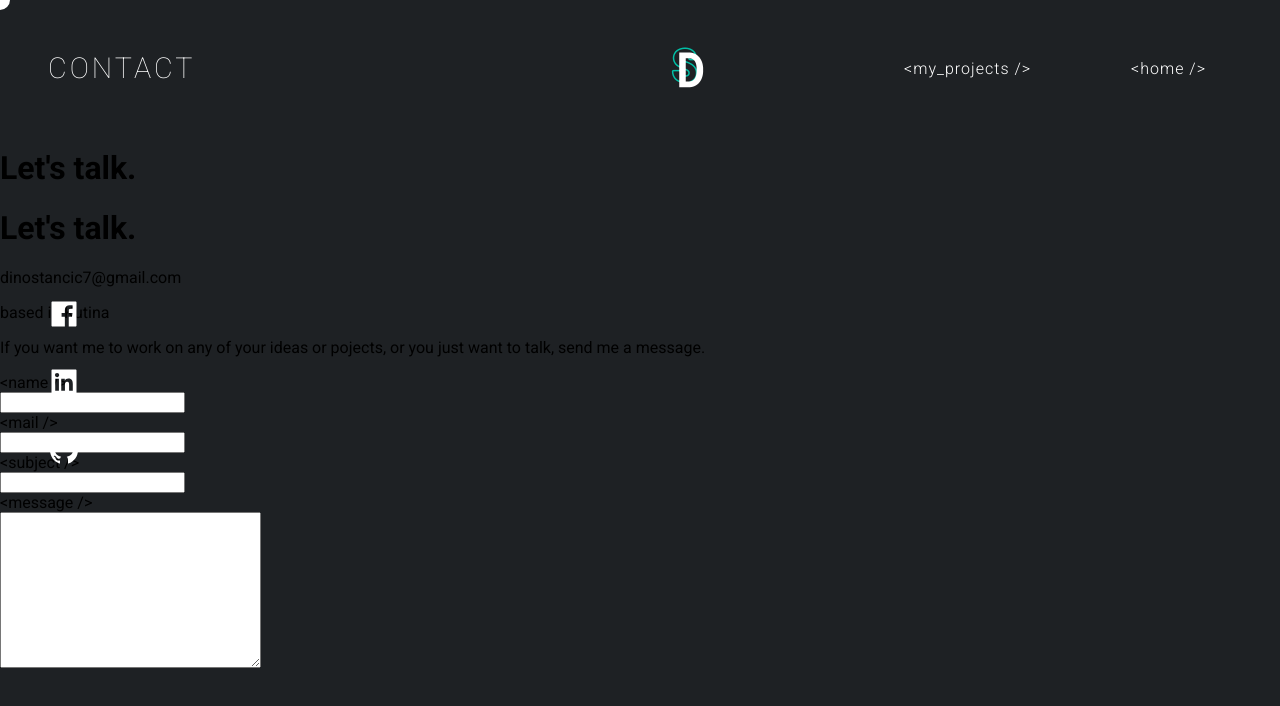
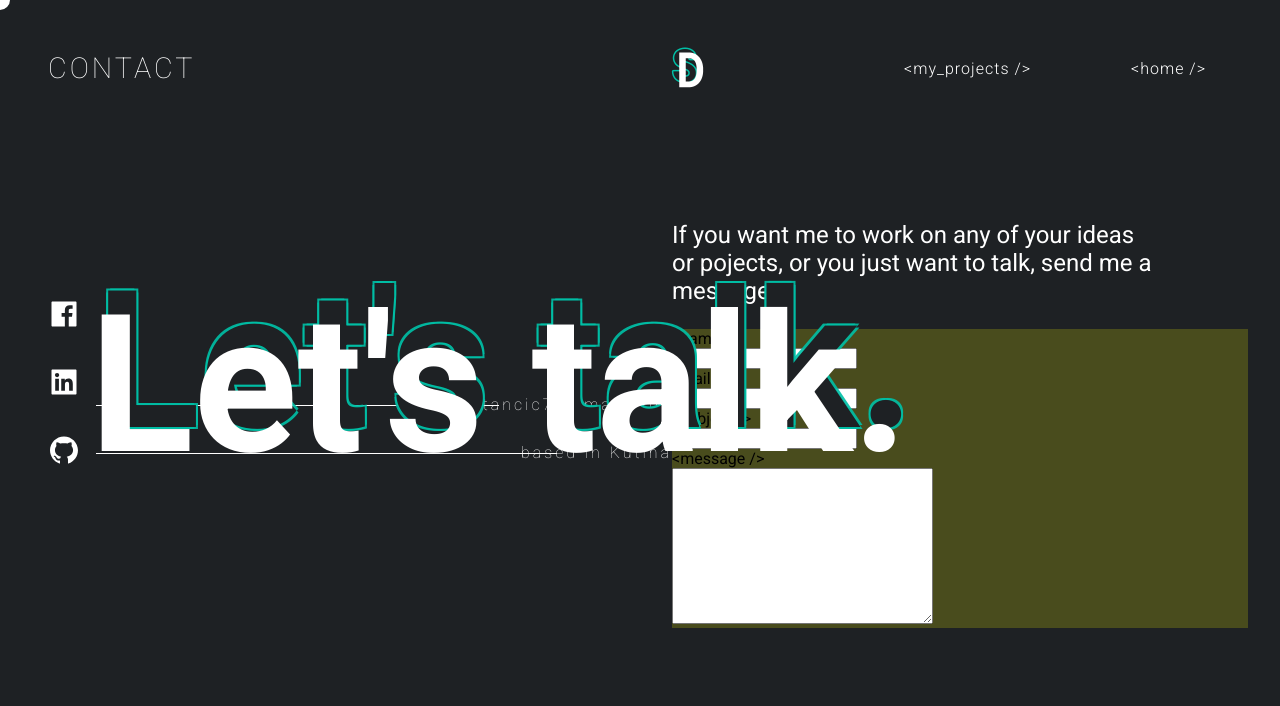
Before and after one commit to stancic/portfolio, a React (Create React App) app in the folder portfolio-frontend/: page /contact_me in a window 1280 px wide. Shown: the top 706 px of the page. Built offline with nearby package versions, Linux system fonts and the light colour scheme; no server answers.

Commit message:
Styles for contact page

```diff
--- a/portfolio-frontend/src/components/contact_page/contact.scss
+++ b/portfolio-frontend/src/components/contact_page/contact.scss
@@ -0,0 +1,96 @@
+@import '../../rwd_variables.scss';
+
+.contact-content-container{
+	display: flex;
+	flex-direction: row;
+	margin-left: 6em;
+	margin-right: 3em;
+	margin-top: 3em;
+	font-family: 'Roboto', sans-serif;
+	width: 90vw;
+	z-index: -4;
+	.left-title-and-contact-container{
+		flex: 1;
+		position: relative;
+		.left-title-container{
+			.title-size{
+				font-size: 12em;
+				font-weight: 600;
+				position: fixed;
+				margin-bottom: 2em;
+			}
+			.stroked-title{
+				color: $background;
+				text-shadow: -2px -2px 0 $tirkizna, 2px -2px 0 $tirkizna, -2px 2px 0 $tirkizna, 2px 2px 0 $tirkizna;
+				top: 15%;
+				z-index: 1;
+			}
+			.normal-title{
+				top: 18%;
+				left: 7%;
+				display: inline;
+				color: white;
+				z-index: 3;
+			}
+		}
+		.left-contact-container{
+			margin-top: 10em;
+			display: flex;
+			flex-direction: column;
+			p{
+				color: white;
+				letter-spacing: 3px;
+				font-weight: 100;
+				line-height: 1em;
+				font-size: 1em;
+				position: relative;
+			}
+			p::before{
+				content: "";
+				display: blocK;
+				height: 1px;
+				background-color: white;
+				position: absolute;
+
+			}
+			.mail-container{
+				flex: 1;
+				display: flex;
+				justify-content: flex-end;
+				&::before{
+					width: 70%;
+					left: 0;
+					top: 50%;
+				}
+			}
+			.location-container{
+				flex: 1;
+				display: flex;
+				justify-content: flex-end;
+				&::before{
+					width: 80%;
+					left: 0;
+					top: 50%;
+				}
+			}
+		}
+	}
+	.right-form-and-message-container{
+		flex: 1;
+		display: flex;
+		flex-direction: column;
+		.right-message-container{
+			flex: 1;
+			.message{
+				margin-top: 0;
+				color: white;
+				font-size: 1.5em;
+				width: 20em;
+			}
+		}
+		.right-form-container{
+			flex: 3;
+			background-color: rgba(255, 255, 0, 0.192);
+		}
+	}
+}
```
